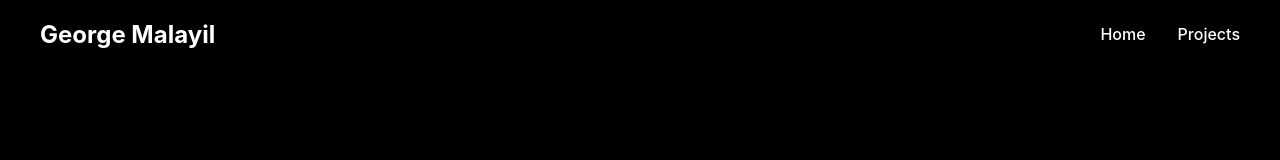
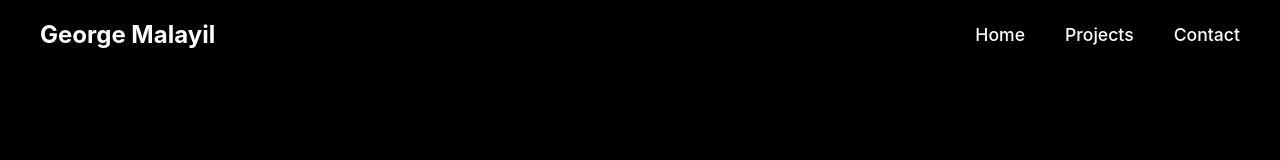
Before and after one commit to GeorgeJM97/George-Portfolio, a React (Create React App) app: page / in a window 1280 px wide. Shown: the top 160 px of the page. Built offline with nearby package versions, Linux system fonts and the light colour scheme.

Commit message:
contact section

```diff
--- a/src/components/Navbar.css
+++ b/src/components/Navbar.css
@@ -32,6 +32,7 @@
 
 .nav-links {
   display: flex;
+  gap: 2.5rem;
   list-style: none;
   margin: 0;
   padding: 0;
@@ -47,6 +48,7 @@
   font-weight: 500;
   transition: color 0.3s ease;
   position: relative;
+  font-size: 1.1rem;
 }
 
 .nav-links a:hover {
@@ -100,6 +102,7 @@
     flex-direction: column;
     align-items: center;
     padding: 2rem 0;
+    gap: 2rem;
     transition: left 0.3s ease;
   }
 
@@ -110,4 +113,8 @@
   .nav-links li {
     margin: 1rem 0;
   }
+
+  .nav-links a {
+    font-size: 1.2rem;
+  }
 }
--- a/src/components/Navbar.tsx
+++ b/src/components/Navbar.tsx
@@ -3,7 +3,7 @@ import './Navbar.css';
 
 const Navbar: React.FC = () => {
   const [isScrolled, setIsScrolled] = useState(false);
-  const [isMobileMenuOpen, setIsMobileMenuOpen] = useState(false);
+  const [isMenuOpen, setIsMenuOpen] = useState(false);
 
   useEffect(() => {
     const handleScroll = () => {
@@ -14,11 +14,11 @@ const Navbar: React.FC = () => {
     return () => window.removeEventListener('scroll', handleScroll);
   }, []);
 
-  const scrollToSection = (id: string) => {
-    const element = document.getElementById(id);
-    if (element) {
-      element.scrollIntoView({ behavior: 'smooth' });
-      setIsMobileMenuOpen(false);
+  const scrollToSection = (sectionId: string) => {
+    const section = document.getElementById(sectionId);
+    if (section) {
+      section.scrollIntoView({ behavior: 'smooth' });
+      setIsMenuOpen(false);
     }
   };
 
@@ -30,30 +30,20 @@ const Navbar: React.FC = () => {
             George Malayil
           </a>
         </div>
-
+        <div className={`nav-links ${isMenuOpen ? 'active' : ''}`}>
+          <a href="#home" onClick={(e) => { e.preventDefault(); scrollToSection('home'); }}>Home</a>
+          <a href="#projects" onClick={(e) => { e.preventDefault(); scrollToSection('projects'); }}>Projects</a>
+          <a href="#contact" onClick={(e) => { e.preventDefault(); scrollToSection('contact'); }}>Contact</a>
+        </div>
         <button
-          className="mobile-menu-button"
-          onClick={() => setIsMobileMenuOpen(!isMobileMenuOpen)}
+          className={`mobile-menu-button ${isMenuOpen ? 'active' : ''}`}
+          onClick={() => setIsMenuOpen(!isMenuOpen)}
           aria-label="Toggle menu"
-          aria-expanded={isMobileMenuOpen}
         >
           <span className="bar"></span>
           <span className="bar"></span>
           <span className="bar"></span>
         </button>
-
-        <ul className={`nav-links ${isMobileMenuOpen ? 'active' : ''}`}>
-          <li>
-            <a href="#home" onClick={(e) => { e.preventDefault(); scrollToSection('home'); }}>
-              Home
-            </a>
-          </li>
-          <li>
-            <a href="#projects" onClick={(e) => { e.preventDefault(); scrollToSection('projects'); }}>
-              Projects
-            </a>
-          </li>
-        </ul>
       </div>
     </nav>
   );
```
